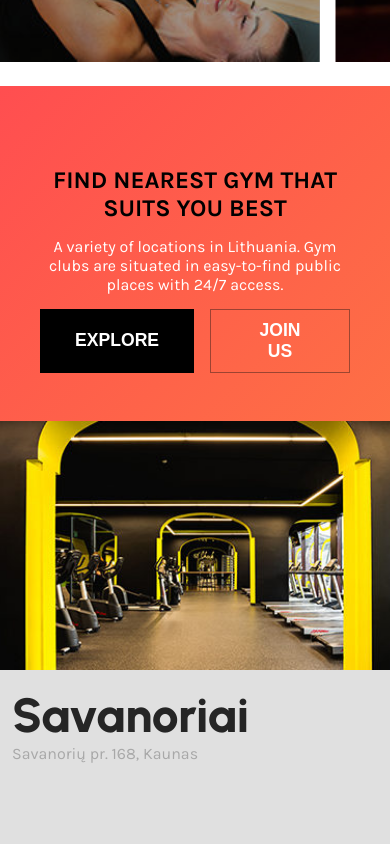
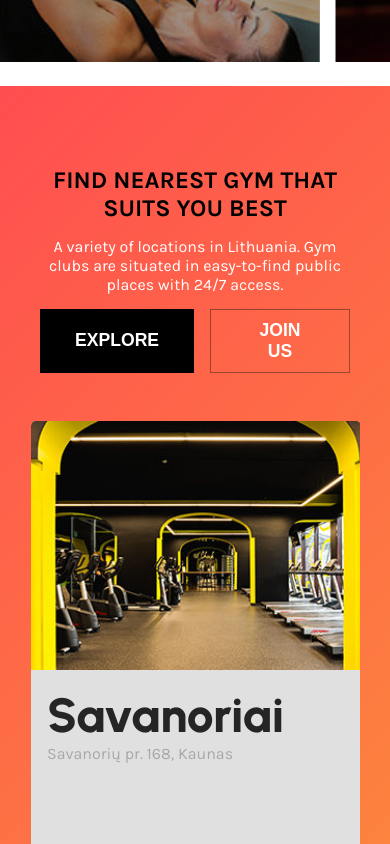
Before and after one commit to aldask/gym, a React (Create React App) app: page / in a window 390 px wide. Shown: the part 3934-4778 px from the top of the page. Built offline with nearby package versions, Linux system fonts and the light colour scheme.

Commit message:
Added responsivness

```diff
--- a/src/Components/Carousel/Styles/_carousel.scss
+++ b/src/Components/Carousel/Styles/_carousel.scss
@@ -2,7 +2,17 @@
   &__slide-container {
     white-space: nowrap;
     transition: transform 0.3s;
-    width: 400px;
+    width: 480px;
+
+    @media screen and (max-width: 480px) {
+      width: 410px;
+    }
+    @media screen and (max-width: 435px) {
+      width: 330px;
+    }
+    @media screen and (max-width: 355px) {
+      width: 280px;
+    }
   }
 
   &__buttons {
@@ -47,9 +57,19 @@
   flex-direction: column;
   display: inline-flex;
   height: 600px;
-  width: 400px;
+  width: 480px;
   background-color: #e0e0e0;
   border-radius: 5px;
+
+  @media screen and (max-width: 480px) {
+    width: 410px;
+  }
+  @media screen and (max-width: 435px) {
+    width: 330px;
+  }
+  @media screen and (max-width: 355px) {
+    width: 280px;
+  }
 
   &__img {
     width: 100%;
--- a/src/Components/Locations/Styles/_locations.scss
+++ b/src/Components/Locations/Styles/_locations.scss
@@ -80,6 +80,16 @@
     overflow: hidden;
     padding: 1px;
     position: relative;
-    width: 400px;
+    width: 480px;
+
+    @media screen and (max-width: 480px) {
+      width: 410px;
+    }
+    @media screen and (max-width: 435px) {
+      width: 330px;
+    }
+    @media screen and (max-width: 355px) {
+      width: 280px;
+    }
   }
 }
```
